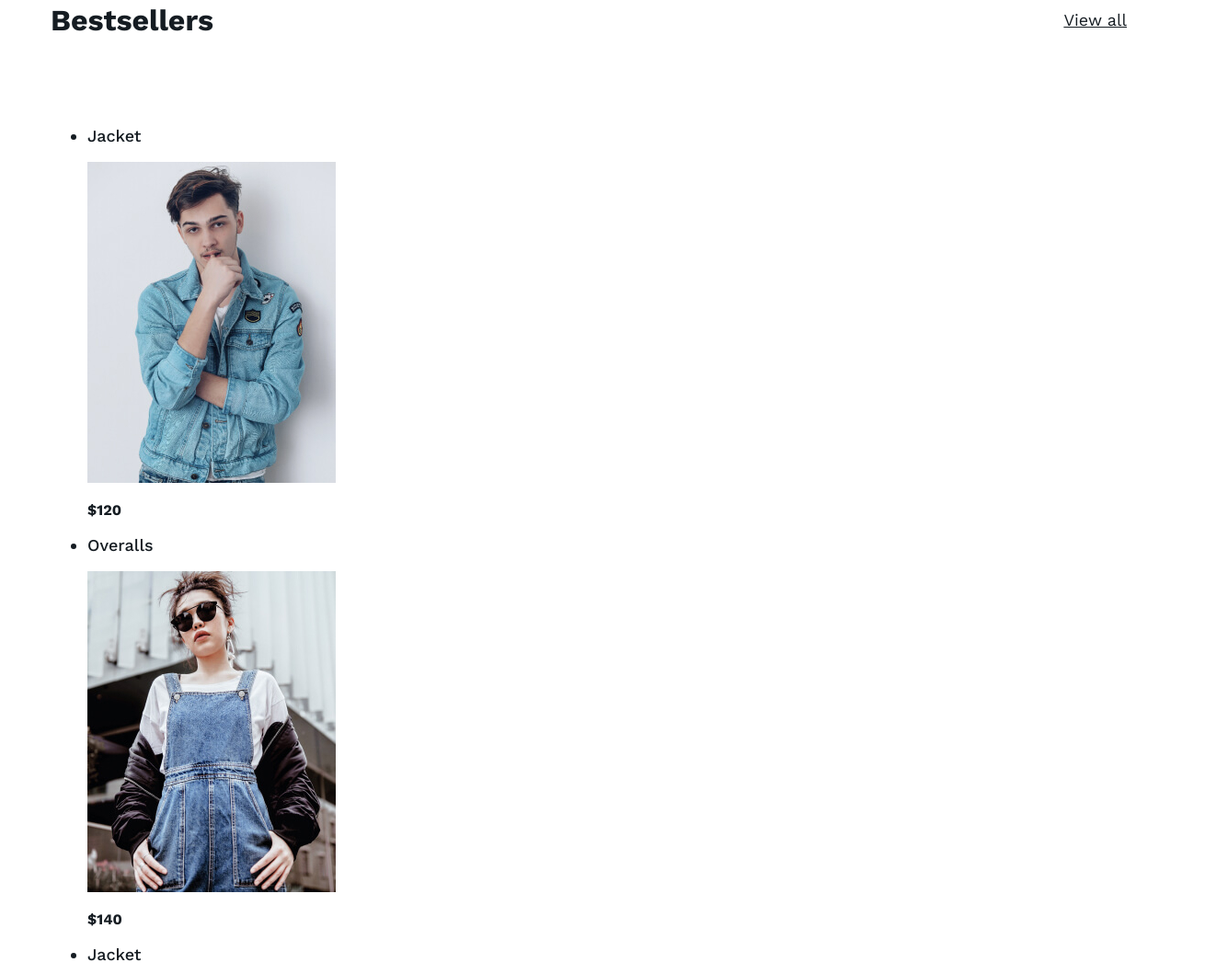
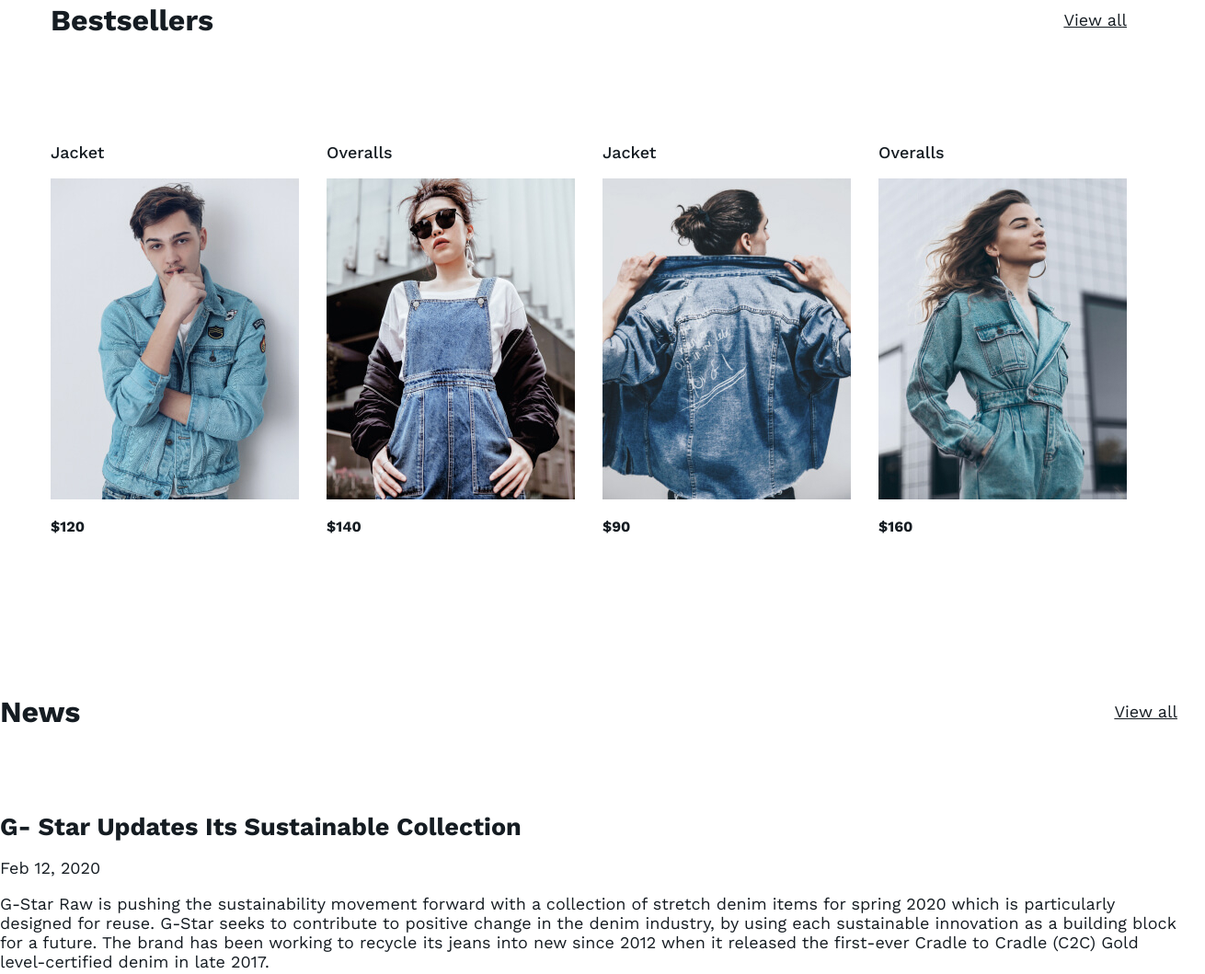
Before and after one commit to VKozhura/flex01, a plain HTML site: page index.html in a window 1280 px wide. Shown: the part 849-1908 px from the top of the page at 92% size, 1310 px wide, since content can reach past the window. Drawn offline with nearby package versions, Linux system fonts and the light colour scheme.

Commit message:
шаг 19 - Построим сетку для списка карточек товаров

```diff
--- a/style.css
+++ b/style.css
@@ -137,6 +137,22 @@ body {
     line-height: 38px;
   }
 
+  .catalog-list {
+    list-style: none;
+    padding: 0;
+    margin: 0;
+    display: flex;
+    flex-wrap: wrap;
+    /* чтоыбы в ряд влезло 4 карточки, а не три */
+    margin-right: -30px;
+  }
+
+  .catalog-item {
+    width: 270px;
+    margin-bottom: 25px;
+    margin-right: 30px;
+  }
+
   .catalog-item-link {
     font-size: 18px;
     line-height: 21px;
```
